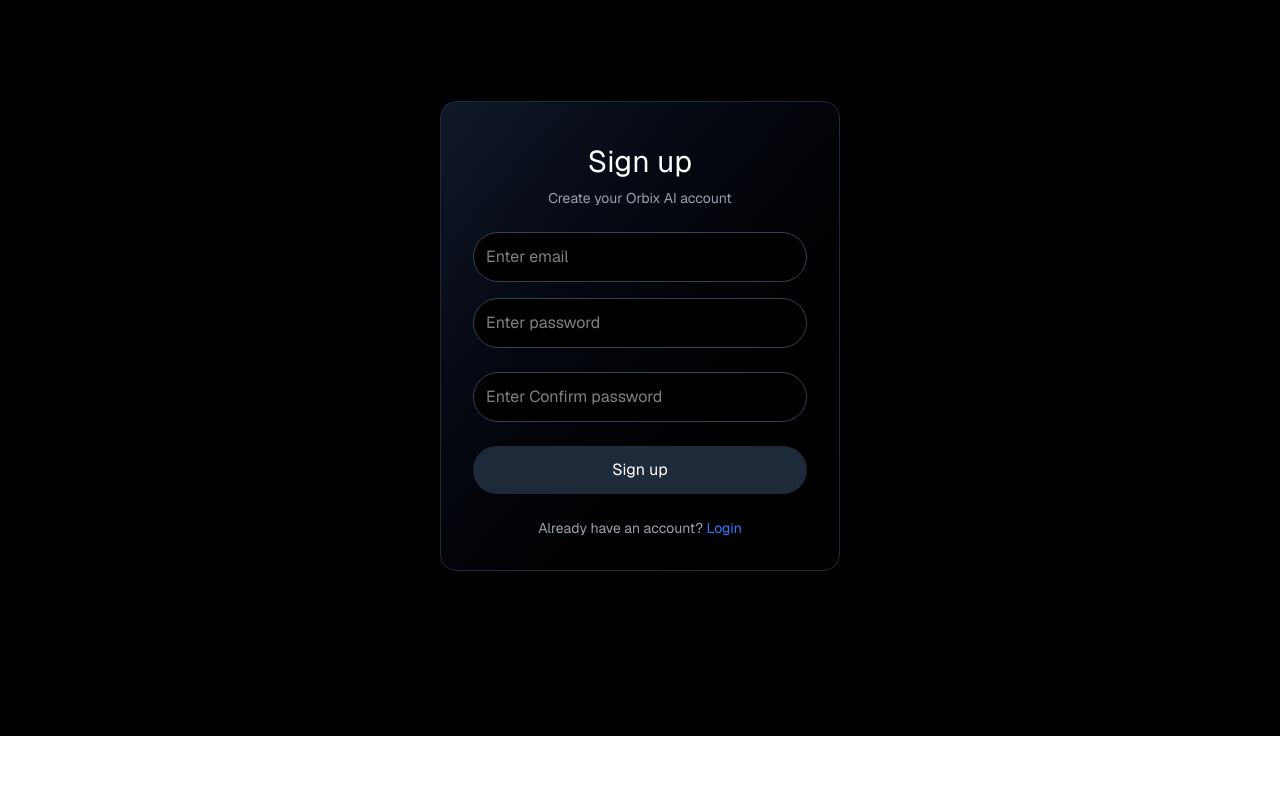
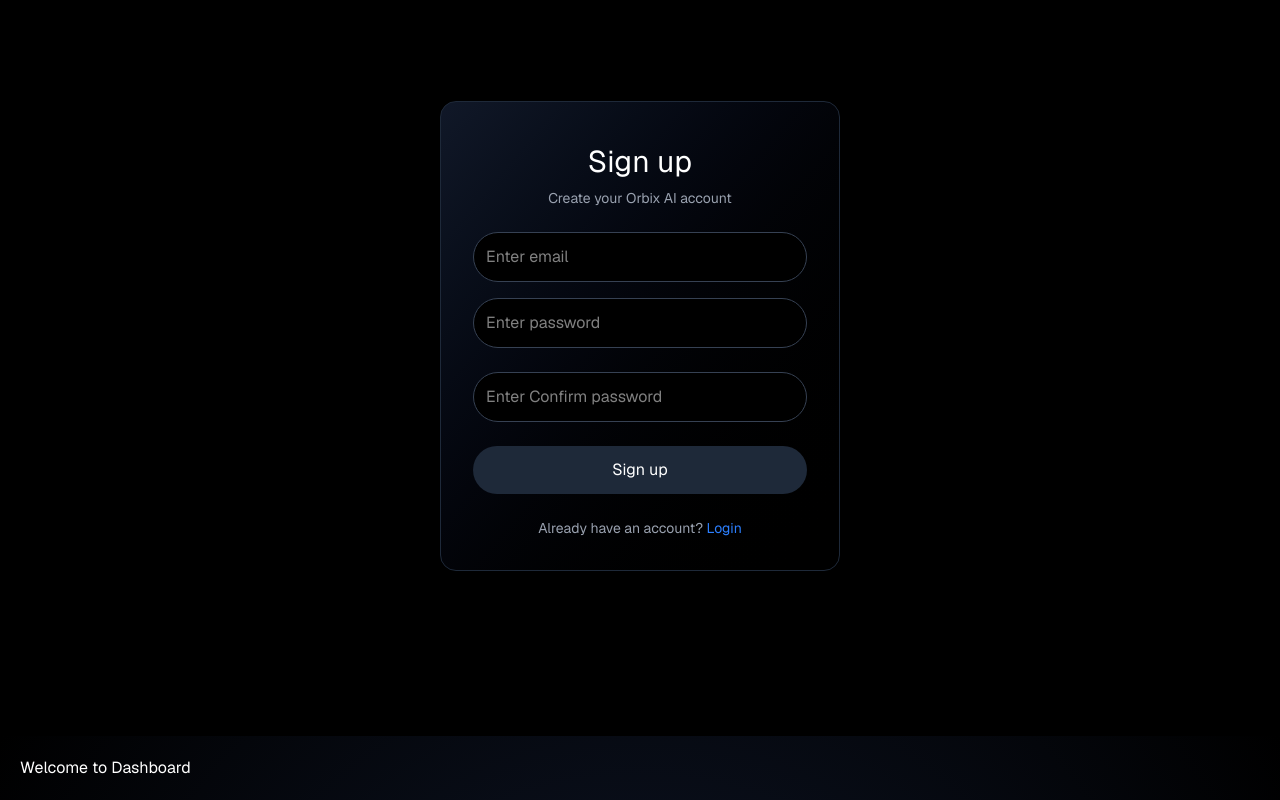
Before and after one commit to Prajwal1729/NEXTJS-Project, a Next.js app: page / in a window 1280 px wide. Shown: the part 864-1664 px from the top of the page. Before the commit the page ends 1600 px from the top, so only its background shows below. Built offline with nearby package versions, Linux system fonts and the light colour scheme; no server answers; sample sign-in values are in the browser's storage.

Commit message:
after login auth changes

```diff
--- a/app/components/dashboard/Dashboard.tsx
+++ b/app/components/dashboard/Dashboard.tsx
@@ -1,9 +1,28 @@
 "use client";
 
-export default function Dashboard (){
+import { useSession } from "next-auth/react";
+import { useRouter } from "next/navigation";
+import { useEffect } from "react";
+
+export default function DashboardPage() {
+  const { data: session, status } = useSession();
+  const router = useRouter();
+
+
+  useEffect(() => {
+    if (status === "unauthenticated") {
+      router.push("/login");
+    }
+  }, [status]);
+
+  if (status === "loading") {
+    return <div className="text-white">Loading...</div>;
+  }
+
   return (
-      <div>
-        <h2>test</h2>
-      </div>
-  )
+    <div className="text-white p-5">
+      <h1>Welcome to Dashboard</h1>
+      {/* <p>User: {session?.user?.email}</p> */}
+    </div>
+  );
 }
--- a/app/layout.tsx
+++ b/app/layout.tsx
@@ -1,6 +1,7 @@
 import type { Metadata } from "next";
 import { Geist, Geist_Mono } from "next/font/google";
 import "./globals.css";
+import Providers from "./provider";
 
 const geistSans = Geist({
   variable: "--font-geist-sans",
@@ -19,15 +20,19 @@
 
 export default function RootLayout({
   children,
-}: Readonly<{
+}: {
   children: React.ReactNode;
-}>) {
+}) {
   return (
     <html
       lang="en"
       className={`${geistSans.variable} ${geistMono.variable} h-full antialiased`}
     >
-      <body className="min-h-full flex flex-col">{children}</body>
+      <body className="min-h-full flex flex-col">
+        <Providers>
+          {children}
+        </Providers>
+      </body>
     </html>
   );
 }
--- a/app/page.tsx
+++ b/app/page.tsx
@@ -1,12 +1,14 @@
 // import Image from "next/image";
 import Login from "./login/page";
 import Signup from "./signup/page";
+import Dashboard from "./dashboard/page";
 
 export default function Home() {
   return (
      <div>
       <Login/>
       <Signup/>
+      <Dashboard/>
 
      </div>
 
--- /dev/null
+++ b/app/provider.tsx
@@ -0,0 +1,11 @@
+"use client";
+
+import { SessionProvider } from "next-auth/react";
+
+export default function Providers({
+  children,
+}: {
+  children: React.ReactNode;
+}) {
+  return <SessionProvider>{children}</SessionProvider>;
+}
```
